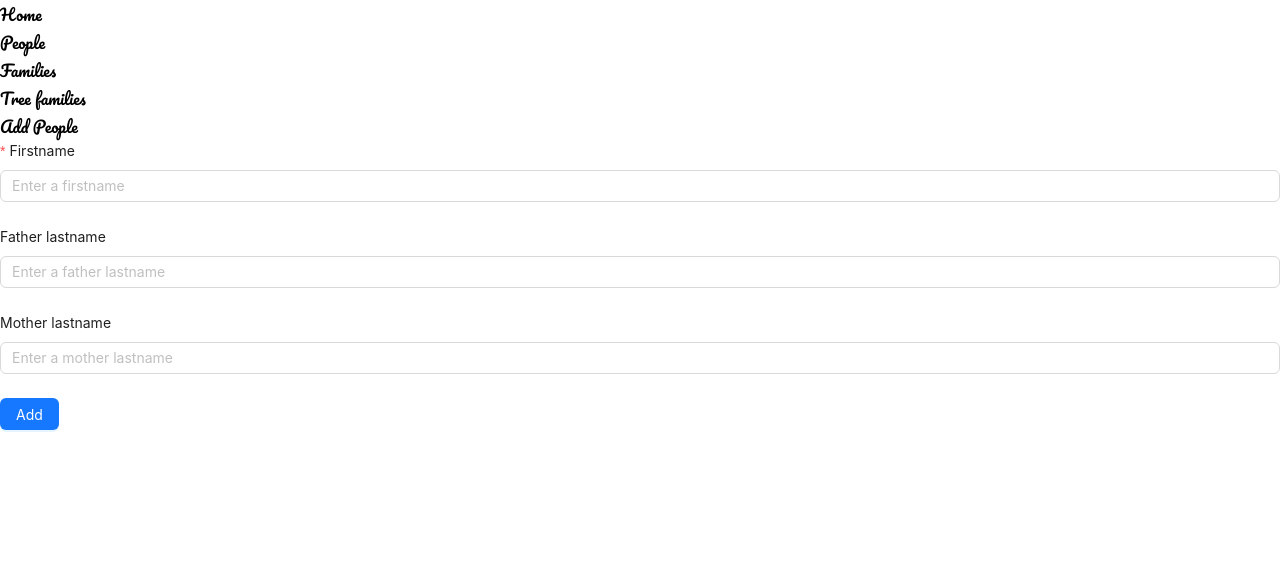
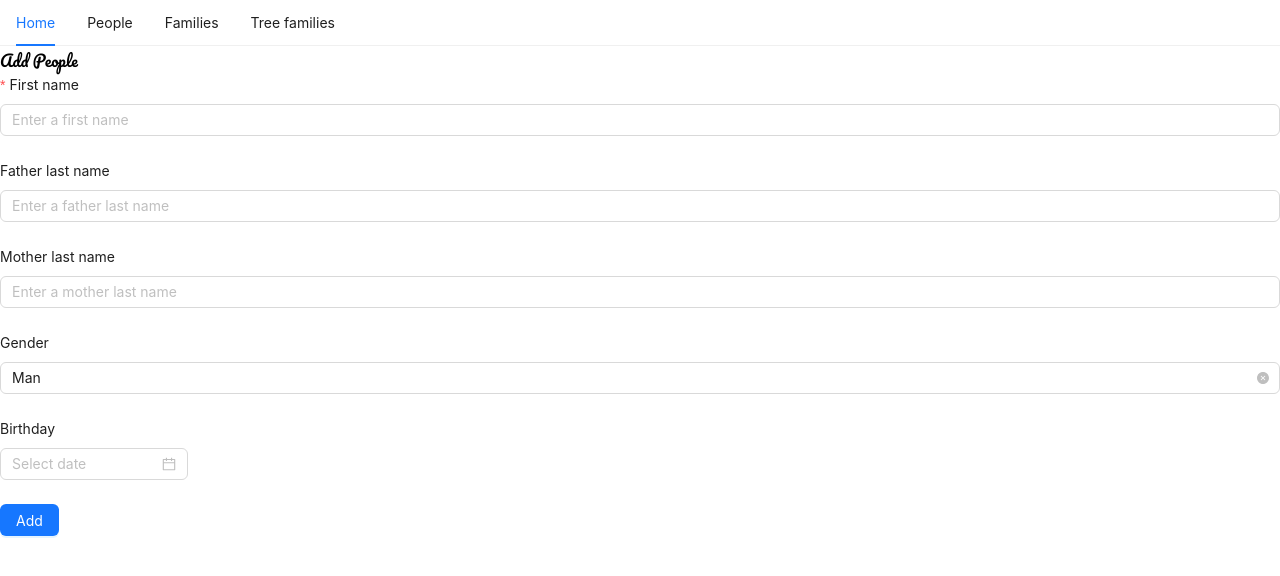
Before and after one commit to aehp20/nextjs-my-family, a Next.js app: page /people/add in a window 1280 px wide. Shown: the top 576 px of the page. Built offline with nearby package versions, Linux system fonts and the light colour scheme.

Commit message:
Update Person form

```diff
--- a/app/people/add/page.jsx
+++ b/app/people/add/page.jsx
@@ -1,7 +1,9 @@
 'use client'
 
-import { Button, Form, Input, message, Space } from 'antd';
+import { Button, DatePicker, Form, Input, message, Space, Select } from 'antd';
 import { useRouter } from 'next/navigation';
+// import dayjs from 'dayjs';
+// , birthday: dayjs('12/10/1981', 'DD/MM/YYYY')
 
 function AddPeople() {
   const router = useRouter();
@@ -12,12 +14,16 @@ function AddPeople() {
 
     message.success('Submit success!');
 
-    router.push('/people');
+    // router.push('/people');
   };
 
   const onFinishFailed = () => {
     message.error('Submit failed!');
   };
+
+  const onGenderChange = (value) => {
+    form.setFieldsValue({ gender: value });
+  }
 
   return (
     <div>
@@ -28,25 +34,47 @@ function AddPeople() {
         onFinish={onFinish}
         onFinishFailed={onFinishFailed}
         autoComplete="off"
+        initialValues={{ gender: "man" }}
       >
         <Form.Item
-          name="firstname"
-          label="Firstname"
+          name="first_name"
+          label="First name"
           rules={[{ required: true }]}
         >
-          <Input placeholder="Enter a firstname" />
+          <Input placeholder="Enter a first name" />
         </Form.Item>
         <Form.Item
-          name="fatherLastName"
-          label="Father lastname"
+          name="father_last_name"
+          label="Father last name"
         >
-          <Input placeholder="Enter a father lastname" />
+          <Input placeholder="Enter a father last name" />
         </Form.Item>
         <Form.Item
-          name="motherLastName"
-          label="Mother lastname"
+          name="mother_last_name"
+          label="Mother last name"
         >
-          <Input placeholder="Enter a mother lastname" />
+          <Input placeholder="Enter a mother last name" />
+        </Form.Item>
+        <Form.Item
+          name="gender"
+          label="Gender"
+        >
+          <Select
+            defaultValue="man"
+            onChange={onGenderChange}
+            allowClear
+            options={[
+              { value: 'man', label: 'Man' },
+              { value: 'woman', label: 'Woman' },
+              { value: 'other', label: 'Other' },
+            ]}
+          />
+        </Form.Item>
+        <Form.Item
+          name="birthday"
+          label="Birthday"
+        >
+          <DatePicker format="DD/MM/YYYY" />
         </Form.Item>
         <Form.Item>
           <Space>
--- a/app/people/page.jsx
+++ b/app/people/page.jsx
@@ -1,15 +1,15 @@
 'use client'
 
-import { Button, Space } from 'antd';
+import { Button, Flex, Space } from 'antd';
 
 function People() {
   //
   return (
     <div>
-      <Space>
+      <Flex justify="space-between">
         <div>People</div>
         <Button type="primary" href="/people/add">Add</Button>
-      </Space>
+      </Flex>
       <div>
         LIST
         <div><a href='/people/11111'>11111</a></div>
--- a/components/Navbar.jsx
+++ b/components/Navbar.jsx
@@ -1,23 +1,37 @@
+'use client'
+
+import { useState } from 'react'
+import { Menu } from 'antd'
 import Link from 'next/link'
 
+const items = [
+  {
+    label: (<Link href="/">Home</Link>),
+    key: 'home'
+  },
+  {
+    label: (<Link href="/people">People</Link>),
+    key: 'people'
+  },
+  {
+    label: (<Link href="/families">Families</Link>),
+    key: 'families'
+  },
+  {
+    label: (<Link href="/tree-families">Tree families</Link>),
+    key: 'tree-families'
+  },
+];
+
 function Navbar() {
+  const [current, setCurrent] = useState('home');
+
+  const onClick = (event) => {
+    setCurrent(event.key);
+  };
+
   return (
-    <nav>
-      <ul>
-        <li>
-          <Link href="/">Home</Link>
-        </li>
-        <li>
-          <Link href="/people">People</Link>
-        </li>
-        <li>
-          <Link href="/families">Families</Link>
-        </li>
-        <li>
-          <Link href="/tree-families">Tree families</Link>
-        </li>
-      </ul>
-    </nav>
+    <Menu onClick={onClick} selectedKeys={[current]} mode="horizontal" items={items} />
   )
 }
 
--- a/package.json
+++ b/package.json
@@ -13,6 +13,7 @@
     "@emotion/react": "^11.11.1",
     "@emotion/styled": "^11.11.0",
     "antd": "^5.10.1",
+    "dayjs": "^1.11.10",
     "eslint": "8.48.0",
     "eslint-config-next": "13.4.19",
     "framer-motion": "^10.16.1",
```
Also changed, not shown: 1 other file (tests, documents, lock files or other folders).
